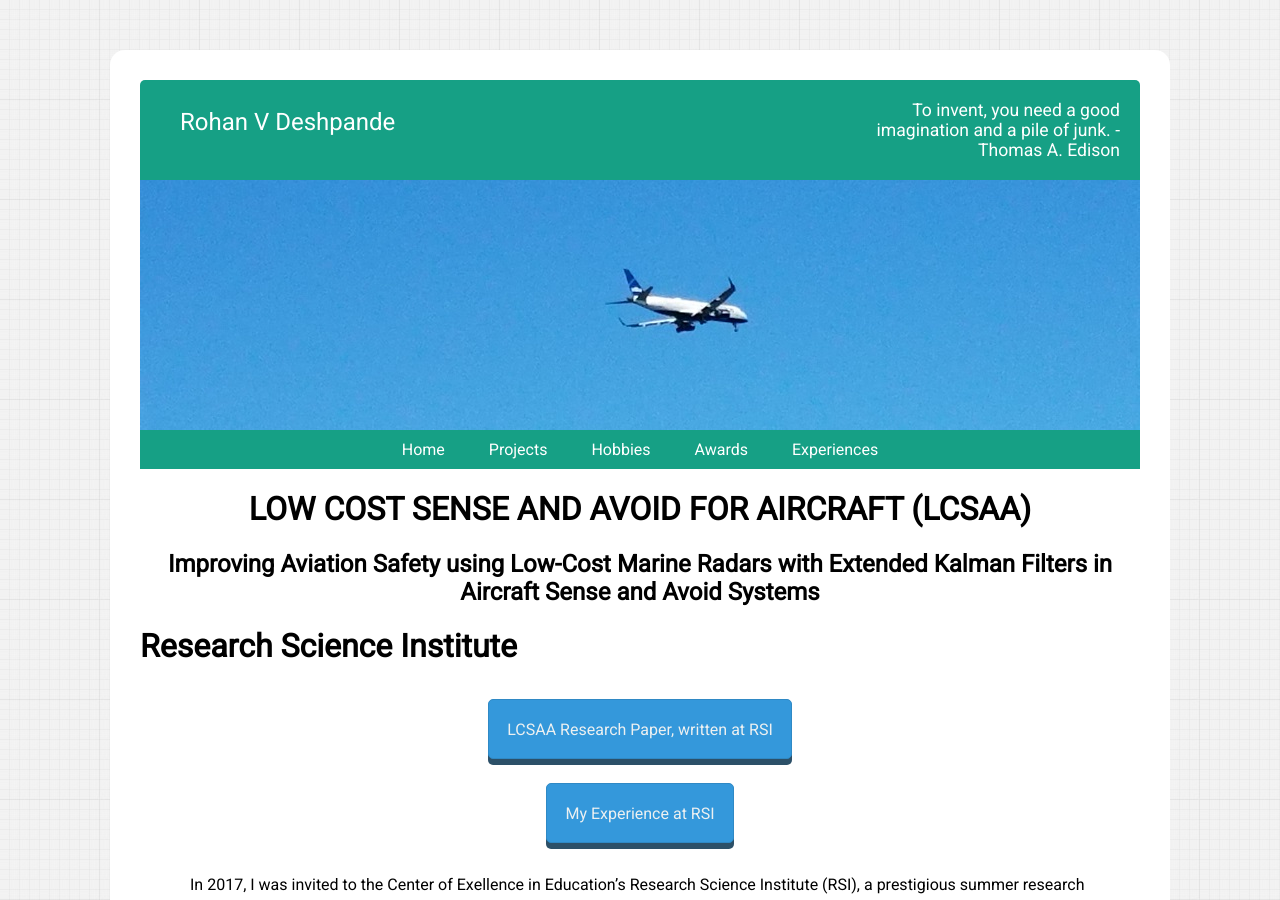
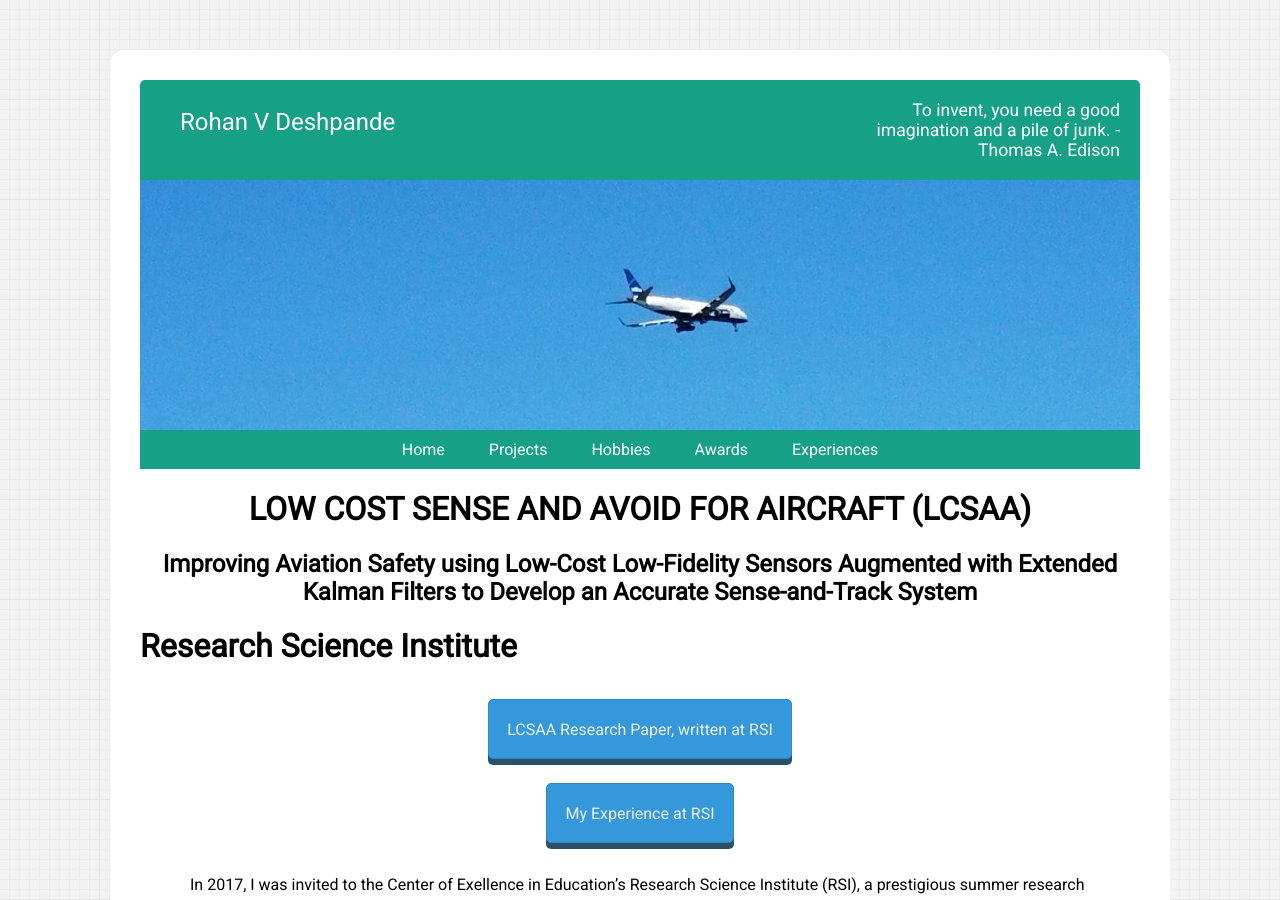
Before and after one commit to RohanVDeshpande/RohanVDeshpande.github.io, a Jekyll site: the page built from _posts/proj/2016-10-26-LCSAA.md, in a window 1280 px wide and 900 px high. Built offline with Jekyll 4.4.1, drawn with Linux system fonts in a browser that asks for light colours.

Commit message:
Fixed LCSAA Research Paper Title on webpage

```diff
--- a/_posts/proj/2016-10-26-LCSAA.md
+++ b/_posts/proj/2016-10-26-LCSAA.md
@@ -1,8 +1,8 @@
 ---
 layout: ProjectTemp
 title: Low Cost Sense and Avoid for Aircraft (LCSAA)
-subtitle: Improving Aviation Safety using Low-Cost Marine Radars with Extended Kalman Filters in Aircraft Sense and Avoid Systems
-desciption: Improving Aviation Safety using Low-Cost Marine Radars with Extended Kalman Filters in Aircraft Sense and Avoid Systems
+subtitle: Improving Aviation Safety using Low-Cost Low-Fidelity Sensors Augmented with Extended Kalman Filters to Develop an Accurate Sense-and-Track System
+desciption: Improving Aviation Safety using Low-Cost Low-Fidelity Sensors Augmented with Extended Kalman Filters to Develop an Accurate Sense-and-Track System
 imagepath: "/assets/img/LCSAA_cover.jpg"
 headerimg: "/assets/img/LCSAA_banner.jpg"
 category: proj
```
Also changed, not shown: 1 other file.
